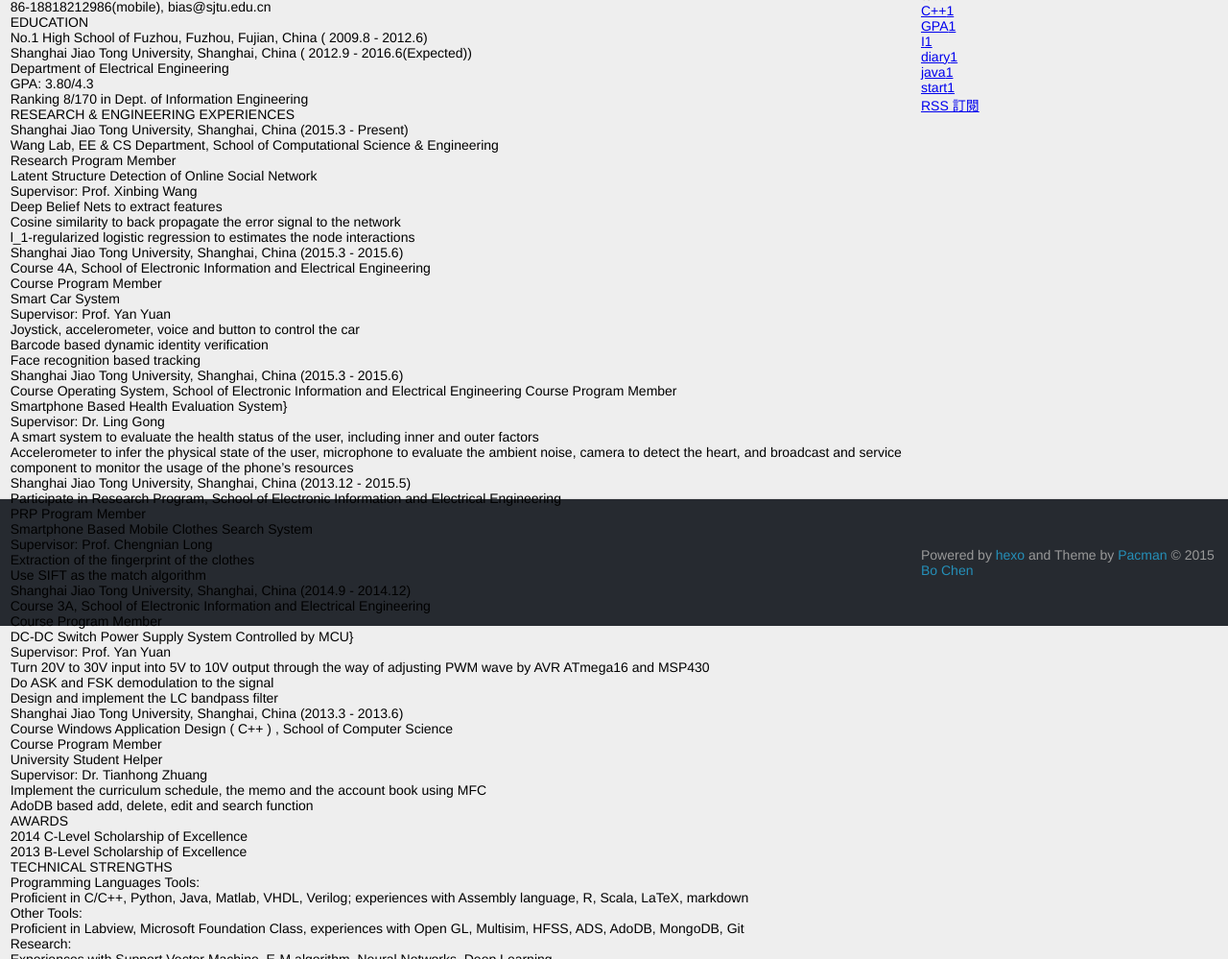
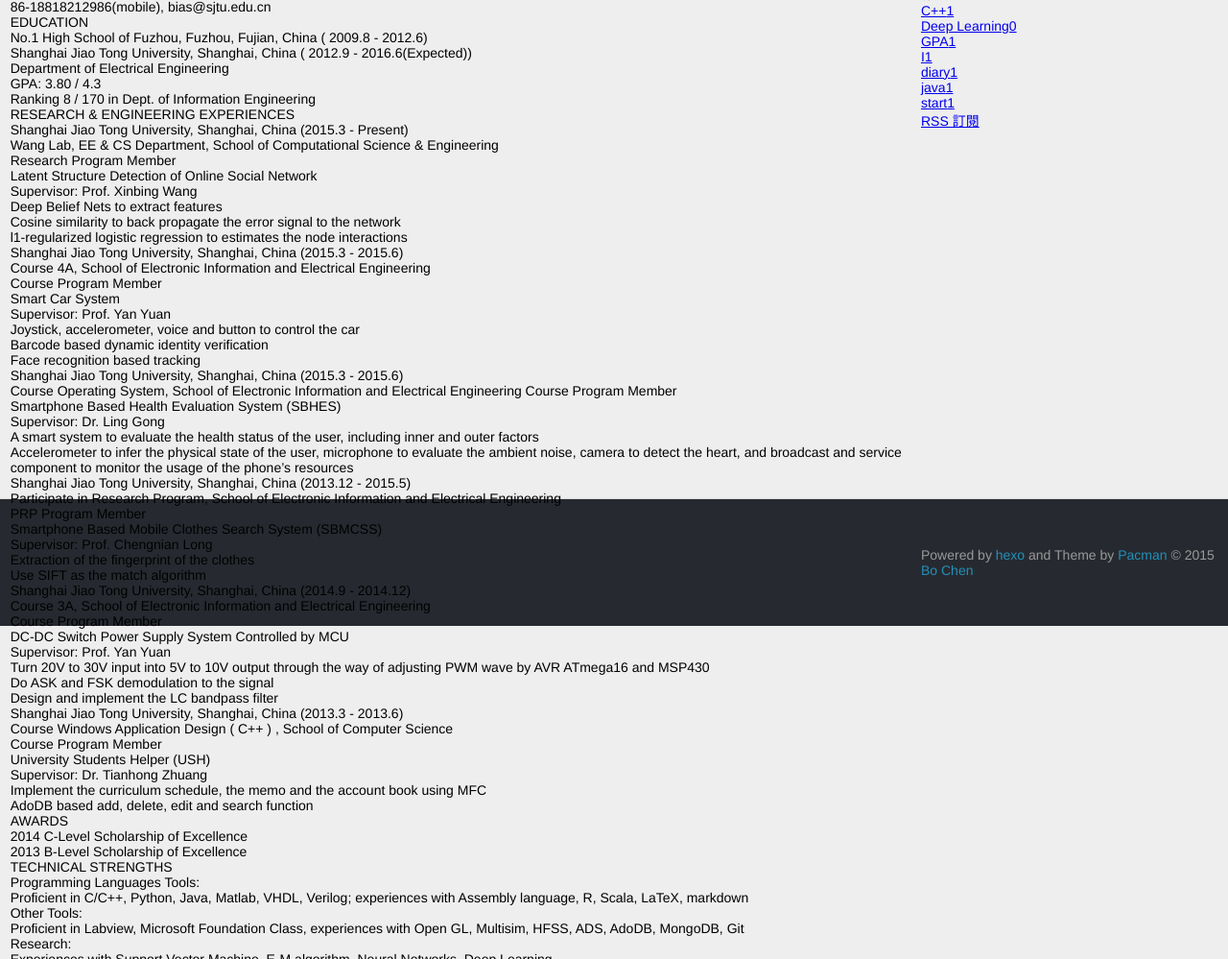
Before and after one commit to bias23/bias23.github.io, a plain HTML site: page 2015/08/02/cv-cb/index.html in a window 1280 px wide. Shown: the part 1782-2781 px from the top of the page at 96% size. Drawn offline with Linux system fonts and the light colour scheme; files whose address does not match are found by name.

Commit message:
Site updated: 2015-08-02 16:52:43

```diff
--- a/2015/08/02/cv-cb/index.html
+++ b/2015/08/02/cv-cb/index.html
@@ -75,7 +75,7 @@ No.1 High School of Fuzhou, Fuzhou,">
     </p>
   <p class="article-time">
     <time datetime="2015-08-02T07:32:12.000Z" itemprop="datePublished">2015-08-02</time>
-    更新日期:<time datetime="2015-08-02T08:30:08.598Z" itemprop="dateModified">2015-08-02</time>
+    更新日期:<time datetime="2015-08-02T08:49:44.974Z" itemprop="dateModified">2015-08-02</time>
 
   </p>
 </header>
@@ -92,8 +92,8 @@ No.1 High School of Fuzhou, Fuzhou,">
 <li>No.1 High School of Fuzhou, Fuzhou, Fujian, China  ( 2009.8 - 2012.6) </li>
 <li>Shanghai Jiao Tong University, Shanghai, China ( 2012.9 - 2016.6(Expected))  </li>
 <li>Department of Electrical Engineering  </li>
-<li>GPA: 3.80/4.3</li>
-<li>Ranking 8/170 in Dept. of Information Engineering  </li>
+<li>GPA: 3.80 / 4.3</li>
+<li>Ranking 8 / 170 in Dept. of Information Engineering  </li>
 </ul>
 <h2 id="RESEARCH_&amp;_ENGINEERING_EXPERIENCES">RESEARCH &amp; ENGINEERING EXPERIENCES</h2><p>Shanghai Jiao Tong University, Shanghai, China  (2015.3 - Present)<br>Wang Lab, EE &amp; CS Department, School of Computational Science &amp; Engineering<br>Research Program Member</p>
 <ul>
@@ -101,7 +101,7 @@ No.1 High School of Fuzhou, Fuzhou,">
 <li>Supervisor: Prof. Xinbing Wang</li>
 <li>Deep Belief Nets to extract features</li>
 <li>Cosine similarity to back propagate the error signal to the network</li>
-<li>l_1-regularized logistic regression to estimates the node interactions </li>
+<li>l1-regularized logistic regression to estimates the node interactions </li>
 </ul>
 <p>Shanghai Jiao Tong University, Shanghai, China (2015.3 - 2015.6)<br>Course  4A,  School of Electronic Information and Electrical Engineering<br>Course Program Member</p>
 <ul>
@@ -113,21 +113,21 @@ No.1 High School of Fuzhou, Fuzhou,">
 </ul>
 <p>Shanghai Jiao Tong University, Shanghai, China (2015.3 - 2015.6)<br>Course Operating System,  School of Electronic Information and Electrical Engineering Course Program Member</p>
 <ul>
-<li>Smartphone Based Health Evaluation System}</li>
+<li>Smartphone Based Health Evaluation System (SBHES)</li>
 <li>Supervisor:  Dr. Ling Gong</li>
 <li>A smart system to evaluate the health status of the user, including inner and outer factors </li>
 <li>Accelerometer to infer the physical state of the user, microphone to evaluate the ambient noise, camera to detect the heart, and broadcast and service component to monitor the usage of the phone’s resources</li>
 </ul>
 <p>Shanghai Jiao Tong University, Shanghai, China (2013.12 - 2015.5)<br>Participate in Research Program, School of Electronic Information and Electrical Engineering<br>PRP Program Member</p>
 <ul>
-<li>Smartphone Based Mobile Clothes Search System </li>
+<li>Smartphone Based Mobile Clothes Search System (SBMCSS)</li>
 <li>Supervisor:  Prof. Chengnian Long</li>
 <li>Extraction of the fingerprint of the clothes</li>
 <li>Use SIFT as the match algorithm</li>
 </ul>
 <p>Shanghai Jiao Tong University, Shanghai, China (2014.9 - 2014.12)<br>Course  3A, School of Electronic Information and Electrical Engineering<br>Course Program Member</p>
 <ul>
-<li>DC-DC Switch Power Supply System Controlled by MCU}</li>
+<li>DC-DC Switch Power Supply System Controlled by MCU</li>
 <li>Supervisor: Prof. Yan Yuan</li>
 <li>Turn 20V to 30V input into 5V to 10V output through the way of adjusting PWM wave by AVR ATmega16 and MSP430</li>
 <li>Do ASK and FSK demodulation to the signal</li>
@@ -135,7 +135,7 @@ No.1 High School of Fuzhou, Fuzhou,">
 </ul>
 <p>Shanghai Jiao Tong University, Shanghai, China (2013.3 - 2013.6)<br>Course Windows Application Design ( C++ ) , School of Computer Science<br>Course Program Member</p>
 <ul>
-<li>University Student Helper</li>
+<li>University Students Helper (USH)</li>
 <li>Supervisor:  Dr. Tianhong Zhuang</li>
 <li>Implement the curriculum schedule, the memo and the account book using MFC</li>
 <li>AdoDB based add, delete, edit and search function</li>
@@ -223,6 +223,8 @@ No.1 High School of Fuzhou, Fuzhou,">
 		<ul class="clearfix">
 
 			<li><a href="/tags/C/" title="C++">C++<sup>1</sup></a></li>
+
+			<li><a href="/tags/Deep-Learning/" title="Deep Learning">Deep Learning<sup>0</sup></a></li>
 
 			<li><a href="/tags/GPA/" title="GPA">GPA<sup>1</sup></a></li>
 
```
Also changed, not shown: 2015/08/01/abc/index.html (+2 -0 lines), 2015/08/02/hello-world/index.html (+2 -0 lines), index.html (+2 -0 lines).
